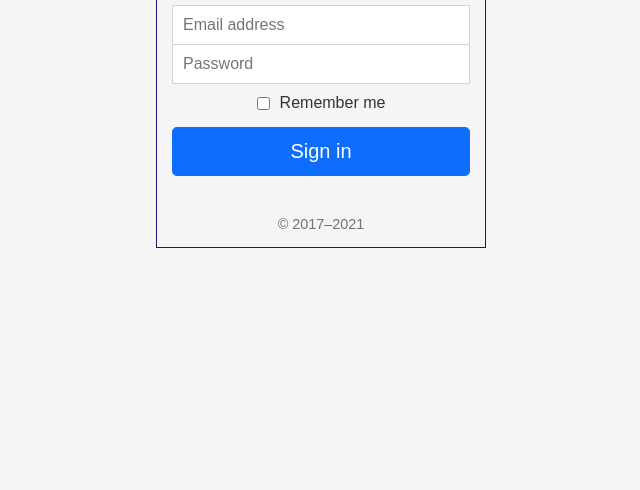
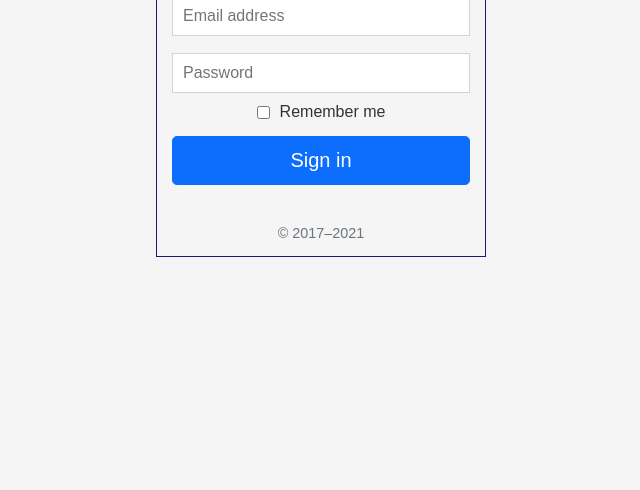
Before and after one commit to revurajaratnam/SigninPagemodel, a plain HTML site: page index.html in a window 1280 px wide. Shown: the part 310-800 px from the top of the page, without its empty margins (319-959 px from the left). Drawn offline with Linux system fonts and the light colour scheme.

Commit message:
Some Spaces

```diff
--- a/index.html
+++ b/index.html
@@ -102,7 +102,7 @@
         <form>
             <h1>Please sign in</h1>
 
-            <input type="email" class="form-control" placeholder="Email address" required>
+            <input type="email" class="form-control" placeholder="Email address" required><br>
             <input type="password" class="form-control" placeholder="Password" required>
 
             <div class="checkbox">
```
